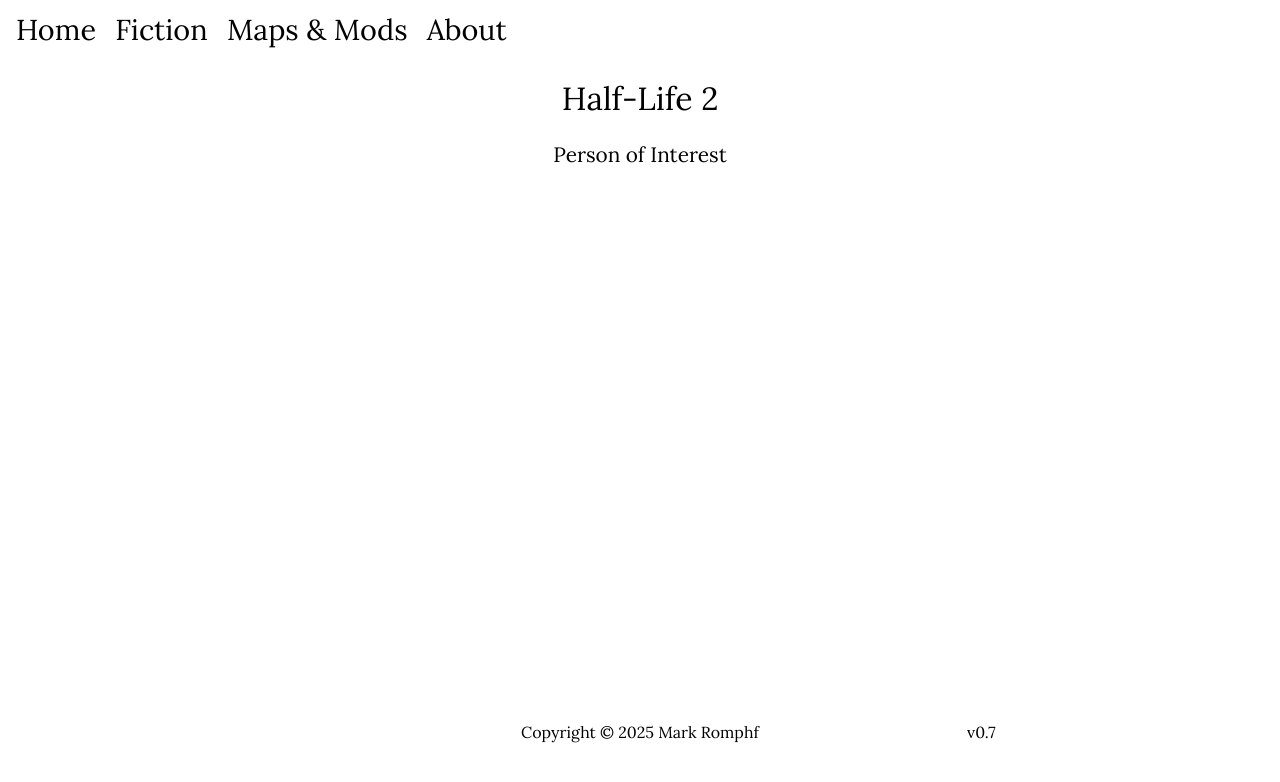
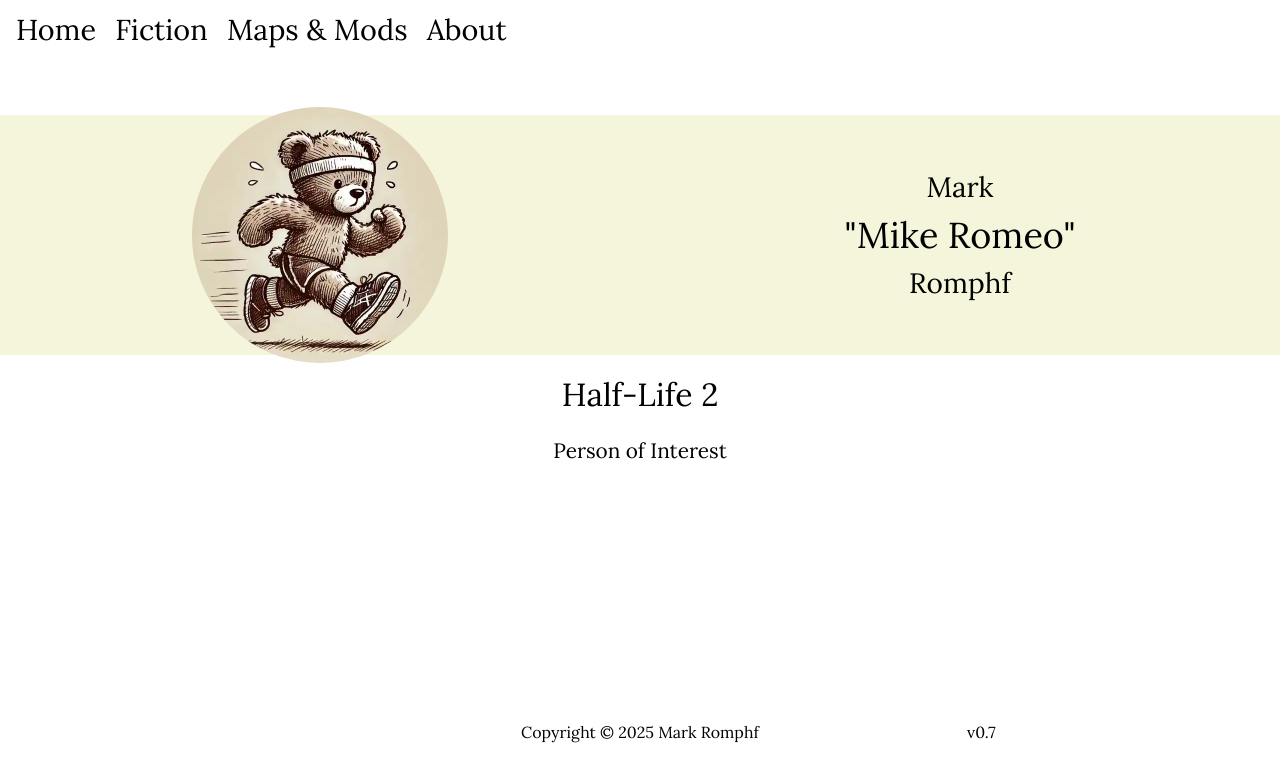
Before and after one commit to mromphf/website, a Vue app: page /maps/hl2 in a window 1280 px wide. Shown: the top 782 px of the page. Built offline with nearby package versions, Linux system fonts and the light colour scheme.

Commit message:
Add the Masthead to the Product page.

```diff
--- a/src/components/Product.vue
+++ b/src/components/Product.vue
@@ -1,10 +1,12 @@
 <script>
 import products from "@/data/products.js"
 import titles from "@/data/titles.js"
+import Masthead from "@/components/Masthead.vue"
 
 
 export default {
   name: "ProductView",
+  components: { Masthead },
   data() {
     const id = this.$route.params.id;
 
@@ -17,6 +19,8 @@ export default {
 </script>
 
 <template>
+  <Masthead />
+
   <section class="content-housing">
     <h1>{{ product.title }}</h1>
 
```
